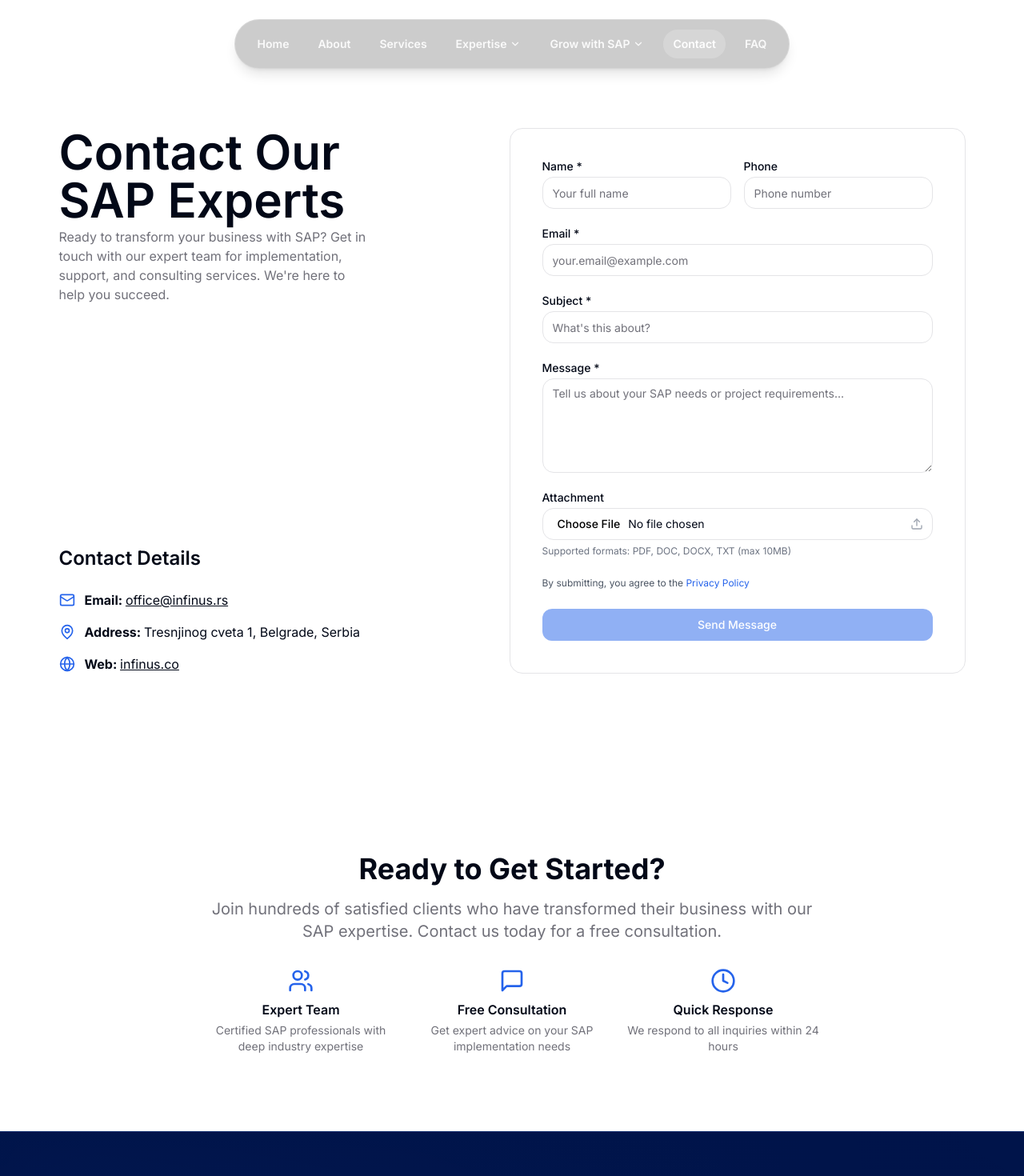
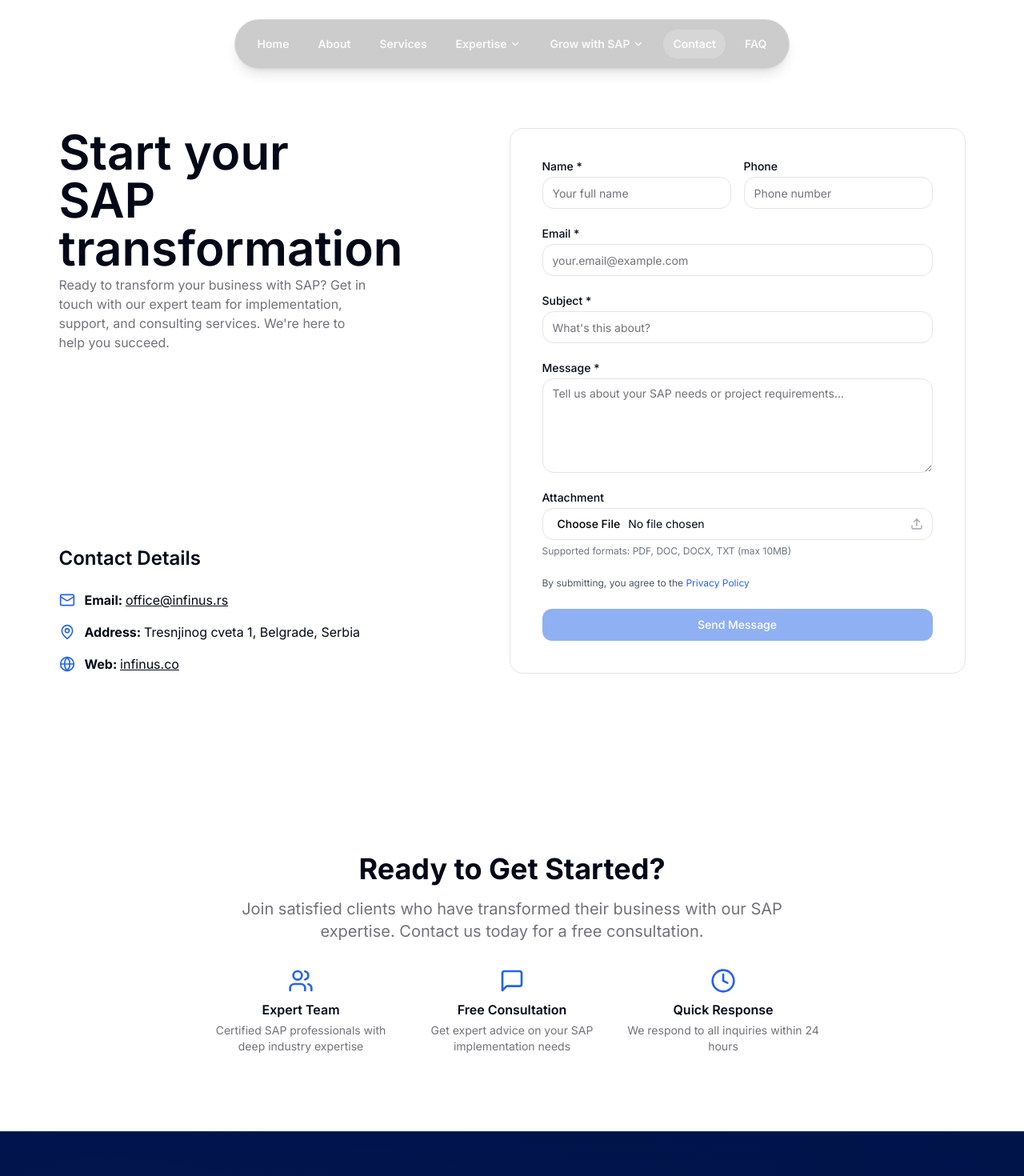
Before and after one commit to infinus-ogie/infinus-vercel-new-website, a Next.js app: page /contact in a window 1280 px wide. Shown: the top 1470 px of the page at 80% size. Built offline with nearby package versions, Linux system fonts and the light colour scheme.

Commit message:
feat: update contact page title and text
- Change title from 'Contact Our SAP Experts' to 'Start your SAP transformation'
- Update text from 'Join hundreds of satisfied clients' to 'Join satisfied clients'

```diff
--- a/app/(site)/contact/page.tsx
+++ b/app/(site)/contact/page.tsx
@@ -106,7 +106,7 @@
 
       {/* New Contact Design */}
       <Contact2
-        title="Contact Our SAP Experts"
+        title="Start your SAP transformation"
         description="Ready to transform your business with SAP? Get in touch with our expert team for implementation, support, and consulting services. We're here to help you succeed."
         email="office@infinus.rs"
         address="Tresnjinog cveta 1, Belgrade, Serbia"
@@ -121,7 +121,7 @@
               Ready to Get Started?
             </h2>
             <p className="text-xl text-muted-foreground mb-8">
-              Join hundreds of satisfied clients who have transformed their business
+              Join satisfied clients who have transformed their business
               with our SAP expertise. Contact us today for a free consultation.
             </p>
 
```
